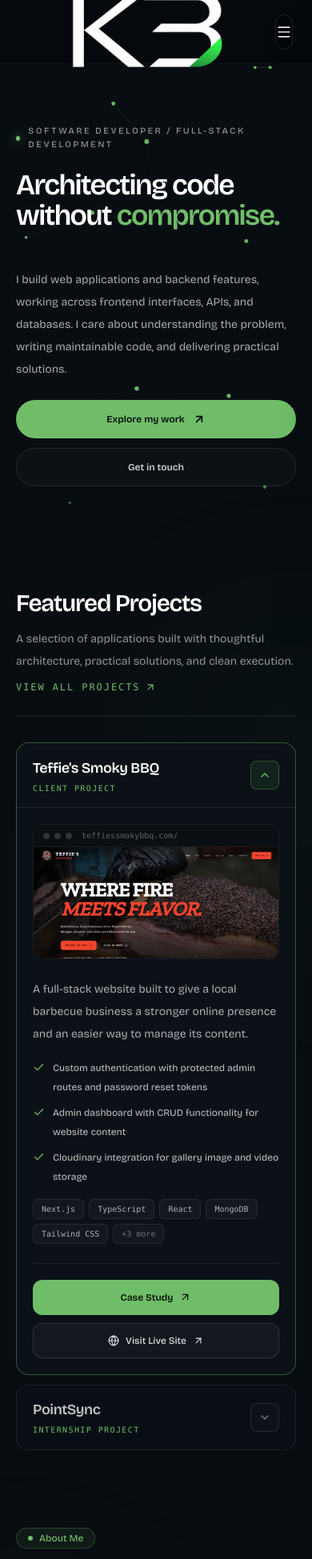
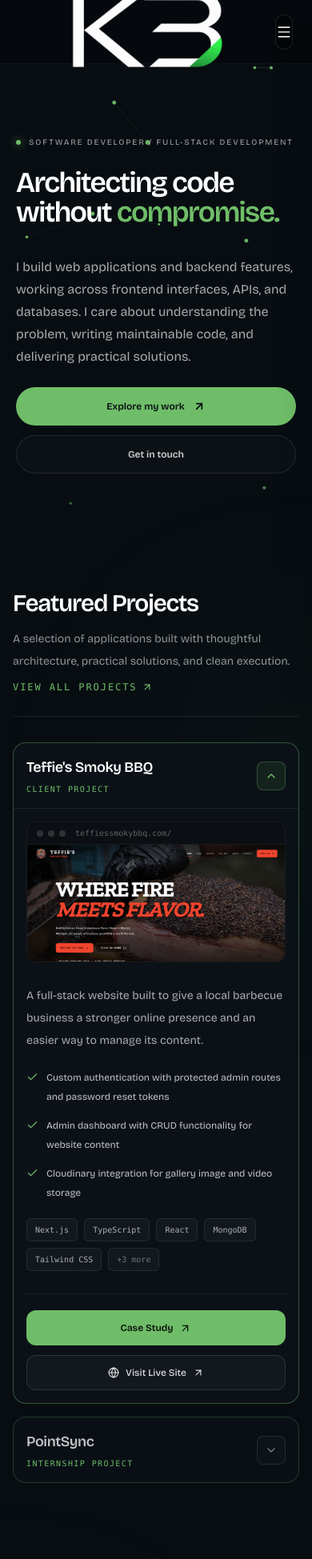
Before and after one commit to kjbroderick12/portfolio, a Next.js app: page / in a window 390 px wide. Shown: the top 1949 px of the page at 80% size. Built offline with nearby package versions, Linux system fonts and the light colour scheme.

Commit message:
refactor: update mobile spacing and simplify cta on home page

```diff
--- a/src/app/page.tsx
+++ b/src/app/page.tsx
@@ -16,23 +16,28 @@ export default function Home() {
       {/* Contact CTA */}
       <section
         id="contact"
-        className="relative isolate w-full overflow-x-clip bg-[#080d12] px-5 pb-14 pt-10 text-white sm:px-10 sm:pb-18 sm:pt-14 lg:px-16 lg:pb-20"
+        className="relative isolate w-full overflow-x-clip bg-[#080d12] px-5 py-20 text-white sm:px-10 sm:py-24 lg:px-16 lg:py-16"
       >
         <div
           aria-hidden="true"
-          className="pointer-events-none absolute -bottom-24 right-0 z-0 h-90 w-90 rounded-full bg-[#6fbd68]/5 blur-[130px] sm:h-130 sm:w-130 sm:blur-[160px]"
+          className="pointer-events-none absolute -bottom-32 right-0 z-0 h-80 w-80 rounded-full bg-[#6fbd68]/6 blur-[120px] sm:h-120 sm:w-120 sm:blur-[160px]"
         />
 
         <div className="relative z-10 mx-auto w-full max-w-7xl">
           <ScrollReveal variant="up">
-            <div className="grid grid-cols-1 gap-8 rounded-2xl border border-white/8 bg-linear-to-br from-[#0b1117] via-[#0b1117] to-[#6fbd68]/6 p-6 sm:p-10 lg:grid-cols-12 lg:items-end lg:gap-12 lg:p-14">
+            <div className="grid grid-cols-1 gap-8 lg:grid-cols-12 lg:items-end lg:gap-12">
               <div className="lg:col-span-8">
-                <h2 className="text-3xl font-semibold leading-[1.02] tracking-[-0.04em] text-white sm:text-5xl lg:text-6xl">
+                <p className="mb-5 inline-flex items-center gap-2 font-mono text-[11px] uppercase tracking-[0.2em] text-[#6fbd68]">
+                  <span className="h-1.5 w-1.5 rounded-full bg-[#6fbd68] shadow-[0_0_10px_rgba(111,189,104,0.7)]" />
+                  Let's connect
+                </p>
+
+                <h2 className="max-w-3xl text-4xl font-semibold leading-[1.02] tracking-[-0.045em] text-white sm:text-5xl lg:text-7xl">
                   Have a project{" "}
                   <span className="text-[#6fbd68]">in mind?</span>
                 </h2>
 
-                <p className="mt-4 max-w-xl text-sm leading-7 text-white/60 sm:mt-5 sm:text-base sm:leading-8">
+                <p className="mt-5 max-w-xl text-sm leading-7 text-white/60 sm:text-base sm:leading-8">
                   I&apos;m open to software development opportunities,
                   freelance projects, and conversations with people building
                   useful things. Whether you have a role, a project, or an
@@ -41,10 +46,10 @@ export default function Home() {
                 </p>
               </div>
 
-              <div className="flex w-full flex-col items-stretch gap-3 sm:items-start lg:col-span-4 lg:items-end">
+              <div className="flex flex-col items-start gap-3 lg:col-span-4 lg:items-end">
                 <Link
                   href="/contact"
-                  className="group inline-flex min-h-12 w-full items-center justify-center gap-2.5 rounded-xl bg-[#6fbd68] px-7 py-4 text-xs font-semibold text-[#081009] transition-all duration-300 hover:bg-[#82cf7a] sm:w-auto sm:text-sm"
+                  className="group inline-flex min-h-13 w-full items-center justify-center gap-2.5 rounded-full bg-[#6fbd68] px-8 text-sm font-semibold text-[#081009] transition-all duration-300 hover:scale-[1.02] hover:bg-[#82cf7a] hover:shadow-[0_0_32px_rgba(111,189,104,0.2)] active:scale-[0.98] sm:w-auto"
                 >
                   <span>Get in touch</span>
                   <ArrowUpRight
@@ -53,7 +58,7 @@ export default function Home() {
                   />
                 </Link>
 
-                <p className="text-center font-mono text-[11px] text-white/35 sm:text-left lg:text-right">
+                <p className="text-xs text-white/35">
                   I&apos;d love to hear what you&apos;re working on.
                 </p>
               </div>
--- a/src/features/home/components/FeaturedProjects.tsx
+++ b/src/features/home/components/FeaturedProjects.tsx
@@ -1,3 +1,4 @@
+
 "use client";
 
 import { useId, useRef, useState } from "react";
@@ -14,7 +15,6 @@ import {
 import { projects } from "@/features/projects/data/projects";
 import type { Project } from "@/features/projects/types/project";
 import ScrollReveal from "@/shared/components/ScrollReveal";
-
 
 interface FeaturedProjectsProps {
   projects?: Project[];
@@ -48,7 +48,7 @@ export default function FeaturedProjects({
   return (
     <section
       id="projects"
-      className="relative isolate w-full overflow-x-clip bg-[#080d12] px-5 py-12 text-white sm:px-10 sm:py-16 lg:px-16 lg:py-20"
+      className="relative isolate w-full overflow-x-clip bg-[#080d12] px-4 py-12 text-white sm:px-10 sm:py-16 lg:px-16 lg:py-20"
     >
       <div
         aria-hidden="true"
@@ -84,7 +84,7 @@ export default function FeaturedProjects({
           </div>
         </ScrollReveal>
 
-        <div className="space-y-3 sm:space-y-4">
+        <div className="space-y-4">
           {projectList.map((project, index) => {
             const isOpen = index === openIndex;
             const currentPanelId = `${panelId}-project-${index}`;
@@ -95,6 +95,10 @@ export default function FeaturedProjects({
 
             const isGithub = project.externalType === "github";
             const ExternalIcon = isGithub ? FolderGit2 : Globe;
+
+            const isPointSync = project.name
+              .toLowerCase()
+              .includes("pointsync");
 
             return (
               <ScrollReveal
@@ -109,7 +113,9 @@ export default function FeaturedProjects({
                   className={`scroll-mt-24 overflow-hidden rounded-2xl border transition-all duration-300 ${
                     isOpen
                       ? "border-[#6fbd68]/40 bg-[#0b1117]"
-                      : "border-white/8 bg-[#0b1117]/50 hover:border-white/20 hover:bg-[#0b1117]/80"
+                      : isPointSync
+                        ? "border-[#6fbd68]/25 bg-[#0b1117]/75 hover:border-[#6fbd68]/40"
+                        : "border-white/8 bg-[#0b1117]/50 hover:border-white/20 hover:bg-[#0b1117]/80"
                   }`}
                 >
                   <button
@@ -117,9 +123,9 @@ export default function FeaturedProjects({
                     aria-expanded={isOpen}
                     aria-controls={currentPanelId}
                     onClick={() => handleToggle(index)}
-                    className="flex min-h-20 w-full items-center justify-between gap-4 px-5 py-4 text-left transition-colors hover:bg-white/2 sm:px-7 sm:py-5"
+                    className="flex min-h-20 w-full items-center justify-between gap-3 px-4 py-4 text-left transition-colors hover:bg-white/2 sm:gap-4 sm:px-7 sm:py-5"
                   >
-                    <div className="flex min-w-0 flex-col gap-1 sm:flex-row sm:items-baseline sm:gap-4">
+                    <div className="flex min-w-0 flex-col gap-1.5 sm:flex-row sm:items-baseline sm:gap-4">
                       <h3
                         className={`truncate text-lg font-semibold tracking-tight transition-colors sm:text-2xl ${
                           isOpen ? "text-white" : "text-white/75"
@@ -128,7 +134,7 @@ export default function FeaturedProjects({
                         {project.name}
                       </h3>
 
-                      <div className="flex flex-wrap items-center gap-2">
+                      <div className="flex min-w-0 flex-wrap items-center gap-2">
                         <span className="font-mono text-[10px] uppercase tracking-[0.14em] text-[#6fbd68] sm:text-[11px] sm:tracking-[0.16em]">
                           {project.category}
                         </span>
@@ -162,9 +168,9 @@ export default function FeaturedProjects({
                   {isOpen && (
                     <div
                       id={currentPanelId}
-                      className="border-t border-white/8 p-5 sm:p-7"
+                      className="border-t border-white/8 p-4 sm:p-7"
                     >
-                      <div className="grid grid-cols-1 gap-6 lg:grid-cols-12 lg:items-center lg:gap-8">
+                      <div className="grid grid-cols-1 gap-7 lg:grid-cols-12 lg:items-center lg:gap-8">
                         <div className="lg:col-span-5">
                           <Link
                             href={`/projects/${project.slug}`}
@@ -198,11 +204,17 @@ export default function FeaturedProjects({
 
                         <div className="flex flex-col justify-between lg:col-span-7">
                           <div>
+                            {isPointSync && (
+                              <p className="mb-3 font-mono text-[10px] uppercase tracking-[0.16em] text-[#6fbd68]">
+                                Workflow automation
+                              </p>
+                            )}
+
                             <p className="text-sm leading-7 text-white/65">
                               {project.description}
                             </p>
 
-                            <ul className="mt-4 space-y-2">
+                            <ul className="mt-5 space-y-3">
                               {visibleHighlights.map((highlight) => (
                                 <li
                                   key={highlight}
@@ -217,25 +229,25 @@ export default function FeaturedProjects({
                               ))}
                             </ul>
 
-                            <div className="mt-4 flex flex-wrap gap-1.5">
+                            <div className="mt-5 flex flex-wrap gap-2">
                               {visibleTechnologies.map((technology) => (
                                 <span
                                   key={technology}
-                                  className="rounded-md border border-white/8 bg-white/3 px-2.5 py-1 font-mono text-[10px] text-white/65 sm:text-[11px]"
+                                  className="rounded-md border border-white/8 bg-white/3 px-2.5 py-1.5 font-mono text-[10px] text-white/65 sm:text-[11px]"
                                 >
                                   {technology}
                                 </span>
                               ))}
 
                               {remainingTechnologies > 0 && (
-                                <span className="rounded-md border border-white/8 bg-white/3 px-2.5 py-1 font-mono text-[10px] text-white/40 sm:text-[11px]">
+                                <span className="rounded-md border border-white/8 bg-white/3 px-2.5 py-1.5 font-mono text-[10px] text-white/40 sm:text-[11px]">
                                   +{remainingTechnologies} more
                                 </span>
                               )}
                             </div>
                           </div>
 
-                          <div className="mt-6 flex flex-col gap-2.5 border-t border-white/[0.07] pt-5 sm:flex-row sm:flex-wrap sm:items-center">
+                          <div className="mt-7 flex flex-col gap-3 border-t border-white/[0.07] pt-5 sm:flex-row sm:flex-wrap sm:items-center">
                             <Link
                               href={`/projects/${project.slug}`}
                               className="group inline-flex min-h-11 w-full items-center justify-center gap-2 rounded-xl bg-[#6fbd68] px-5 text-xs font-semibold text-[#081009] transition-colors hover:bg-[#82cf7a] sm:w-auto"
--- a/src/features/home/components/Hero.tsx
+++ b/src/features/home/components/Hero.tsx
@@ -1,3 +1,4 @@
+
 "use client";
 
 import Link from "next/link";
@@ -7,7 +8,7 @@ import ParticleBackground from "./ParticleBackground";
 
 export default function Hero() {
   return (
-    <section className="relative isolate flex min-h-[82svh] w-full flex-col overflow-x-clip bg-[#080d12] px-5 pb-10 pt-28 text-white sm:min-h-[max(780px,100svh)] sm:px-10 sm:pb-10 sm:pt-36 lg:px-16">
+    <section className="relative isolate flex min-h-[min(760px,82svh)] w-full flex-col overflow-x-clip bg-[#080d12] px-5 pb-8 pt-24 text-white sm:min-h-[max(780px,100svh)] sm:px-10 sm:pb-10 sm:pt-36 lg:px-16">
       <div className={styles.background} aria-hidden="true">
         <ParticleBackground />
       </div>
@@ -20,9 +21,9 @@ export default function Hero() {
       <div className="relative z-10 flex w-full flex-1 items-center">
         <div className="mx-auto w-full max-w-7xl">
           <div
-            className={`${styles.reveal} ${styles.delayEyebrow} mb-6 inline-flex items-center gap-2.5 text-[11px] font-medium uppercase tracking-[0.22em] text-white/55 sm:mb-8 sm:text-xs`}
+            className={`${styles.reveal} ${styles.delayEyebrow} mb-6 inline-flex items-center gap-2.5 text-[10px] font-medium uppercase tracking-[0.18em] text-white/55 sm:mb-8 sm:text-xs sm:tracking-[0.22em]`}
           >
-            <span className="h-1.5 w-1.5 rounded-full bg-[#6fbd68] shadow-[0_0_12px_rgba(111,189,104,0.85)]" />
+            <span className="h-1.5 w-1.5 shrink-0 rounded-full bg-[#6fbd68] shadow-[0_0_12px_rgba(111,189,104,0.85)]" />
             <span>Software Developer / Full-Stack Development</span>
           </div>
 
@@ -33,9 +34,9 @@ export default function Hero() {
             without <span className="text-[#6fbd68]">compromise.</span>
           </h1>
 
-          <div className="mt-7 flex flex-col gap-6 pt-5 sm:mt-10 sm:gap-7 sm:pt-8 lg:flex-row lg:items-end lg:justify-between lg:gap-12">
+          <div className="mt-6 flex flex-col gap-6 pt-3 sm:mt-10 sm:gap-7 sm:pt-8 lg:flex-row lg:items-end lg:justify-between lg:gap-12">
             <p
-              className={`${styles.reveal} ${styles.delayDescription} max-w-xl text-sm leading-7 text-white/65 sm:text-lg sm:leading-[1.8]`}
+              className={`${styles.reveal} ${styles.delayDescription} max-w-xl text-base leading-7 text-white/65 sm:text-lg sm:leading-[1.8]`}
             >
               I build web applications and backend features, working across
               frontend interfaces, APIs, and databases. I care about
```
